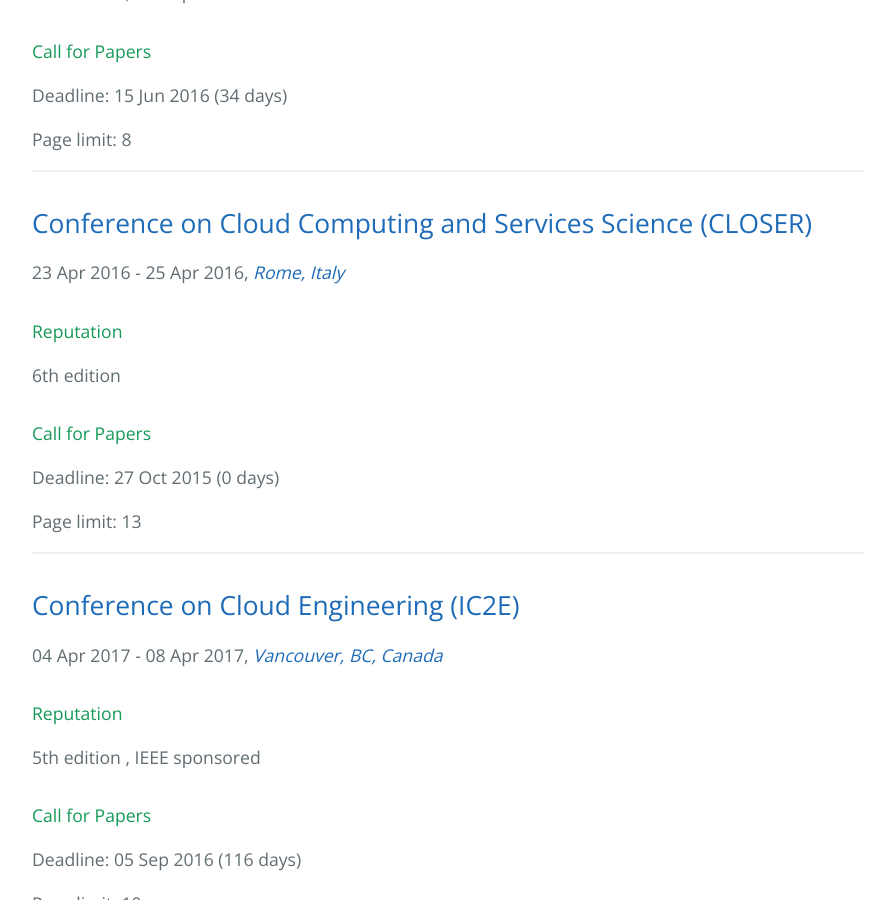
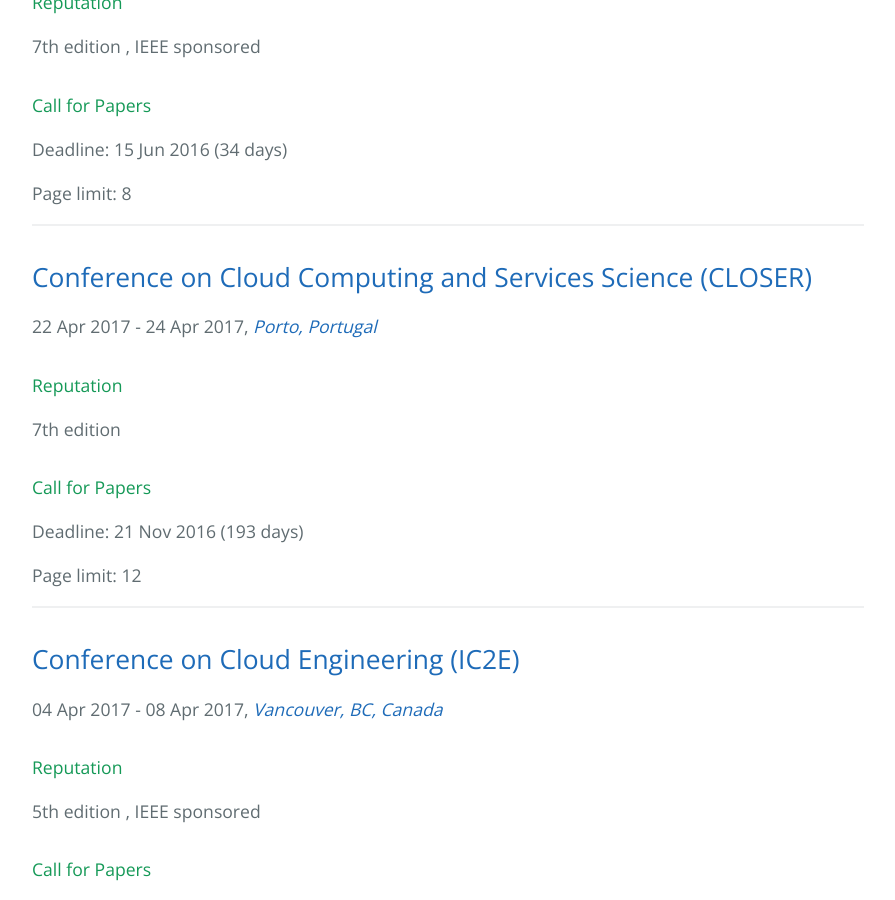
Before and after one commit to stefan-kolb/cloud-conferences, a Jekyll site: the page built from index.html, in a window 1280 px wide and 900 px high, scrolled down 1578 px. Shown: the whole window, without its empty margins (192-1087 px from the left). Built offline with Jekyll 4.4.1, drawn with Linux system fonts in a browser that asks for light colours; nearby versions of some CDN libraries; some of the changed text lies outside the part shown.

Commit message:
Update CLOSER

```diff
--- a/_data/conferences.yml
+++ b/_data/conferences.yml
@@ -18,13 +18,13 @@
 - name: Conference on Cloud Computing and Services Science
   abbrv: CLOSER
   url: http://closer.scitevents.org/
-  edition: 6
-  deadline: "2015-10-27"
-  date_from: "2016-04-23"
-  date_to: "2016-04-25"
-  location: "Rome, Italy"
+  edition: 7
+  deadline: "2016-11-21"
+  date_from: "2017-04-22"
+  date_to: "2017-04-24"
+  location: "Porto, Portugal"
   acceptance: [14, 17, 18, 19, 11]
-  page_limit: 13
+  page_limit: 12
 
 - name: Conference on Cloud Computing Technology and Science
   abbrv: CloudCom
```
